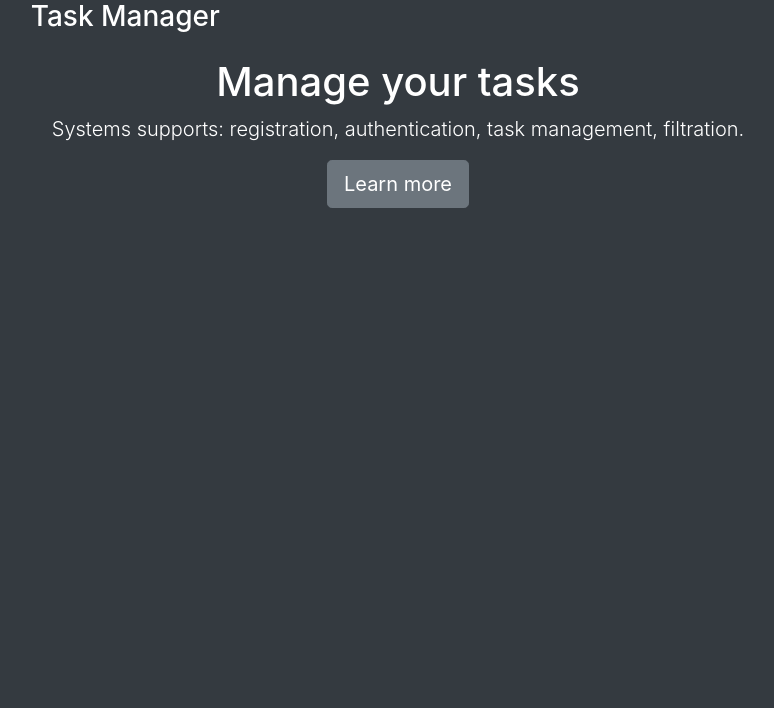
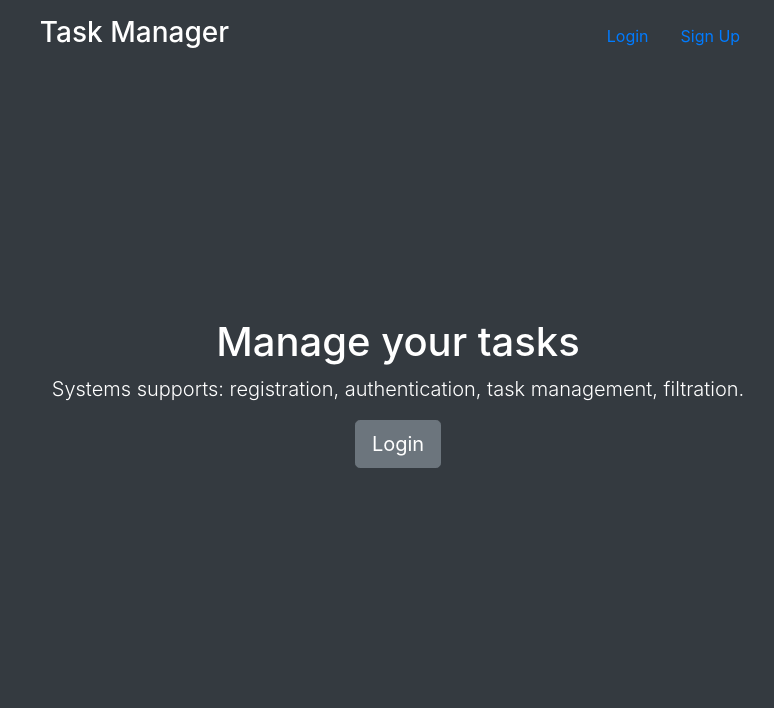
Before and after one commit to Uladzislau97/python-project-lvl4, a Django app: page / in a window 1280 px wide. Shown: the top 708 px of the page, without its empty margins (242-1016 px from the left). Run offline with Django 3.2, Linux system fonts and the light colour scheme; some libraries are stand-ins or nearby versions.

Commit message:
Update welcome page style

```diff
--- a/templates/base.html
+++ b/templates/base.html
@@ -25,21 +25,27 @@
     </head>
 
     <body class="text-center bg-dark text-white">
+        <div class="container">
+            <div class="cover-container d-flex h-100 p-3 mx-auto flex-column">
                 <header class="masthead mb-auto">
                     <div class="inner d-flex justify-content-around">
                         <h3 class="masthead-brand">Task Manager</h3>
                         <nav class="nav nav-masthead justify-content-center">
                         {% if request.user.is_authenticated %}
-                <a class="nav-link" href="/tasks">Tasks</a>
-                <a class="nav-link" href="/accounts/profile">Profile</a>
-                <a class="nav-link" href="/logout">Logout</a>
+                        <a class="nav-link" href="{% url 'tasks:index' %}">Tasks</a>
+                        <a class="nav-link" href="{% url 'accounts:profile' %}">Profile</a>
+                        <a class="nav-link" href="{% url 'accounts:logot' %}">Logout</a>
+                        {% else %}
+                        <a class="nav-link" href="{% url 'accounts:login' %}">Login</a>
+                        <a class="nav-link" href="{% url 'accounts:registration' %}">Sign Up</a>
                         {% endif %}
                         </nav>
                     </div>
                 </header>
-        {% block header %}{% endblock %}
 
-        {% block content %}
-        {% endblock %}
+                {% block title %}{% endblock %}
+                {% block content %}{% endblock %}
+            </div>
+        </div>
     </body>
 </html>
--- a/templates/index.html
+++ b/templates/index.html
@@ -1,8 +1,6 @@
 {% extends "base.html" %}
 
 {% block content %}
-<div class="container">
-    <div class="cover-container d-flex h-100 p-3 mx-auto flex-column">
         <main role="main" class="inner cover">
             <h1 class="cover-heading">Manage your tasks</h1>
             <p class="lead">
@@ -10,7 +8,7 @@
                 authentication, task management, filtration.
             </p>
             <p class="lead">
-                <a href="#" class="btn btn-lg btn-secondary">Learn more</a>
+                <a href="{% url 'accounts:login' %}" class="btn btn-lg btn-secondary">Login</a>
             </p>
         </main>
 
@@ -21,6 +19,4 @@
                 </p>
             </div>
         </footer>
-    </div>
-</div>
 {% endblock %}
--- a/templates/tasks/index.html
+++ b/templates/tasks/index.html
@@ -1,6 +1,6 @@
 {% extends "base.html" %}
 
-{% block header %}
+{% block title %}
 <h1>Tasks for {{user.email}}</h1>
 {% endblock %}
 
```
Lines whose indentation alone changed are shown as unchanged.
